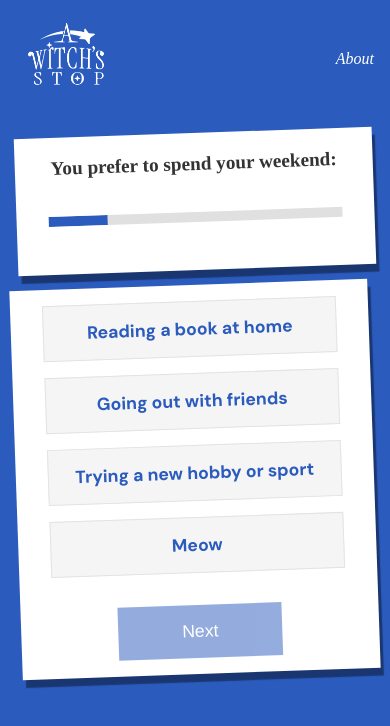
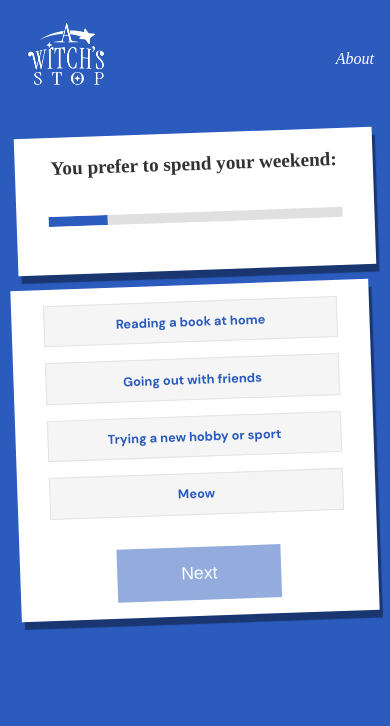
Before and after one commit to MonyDeth/witchpersonality, a Vue app: page /questions in a window 390 px wide. Shown: the top 726 px of the page. Built offline with nearby package versions, Linux system fonts and the light colour scheme; a web font is replaced by a local one.

Commit message:
reponsiveadjustment

```diff
--- a/src/views/Questions.vue
+++ b/src/views/Questions.vue
@@ -205,6 +205,10 @@ onMounted(() => {
   .question-text {
     font-size: 1.2rem;
   }
+  .answer-button {
+    font-size: .8rem;
+    padding: .7rem 1rem;
+  }
 
 }
 </style>
```
